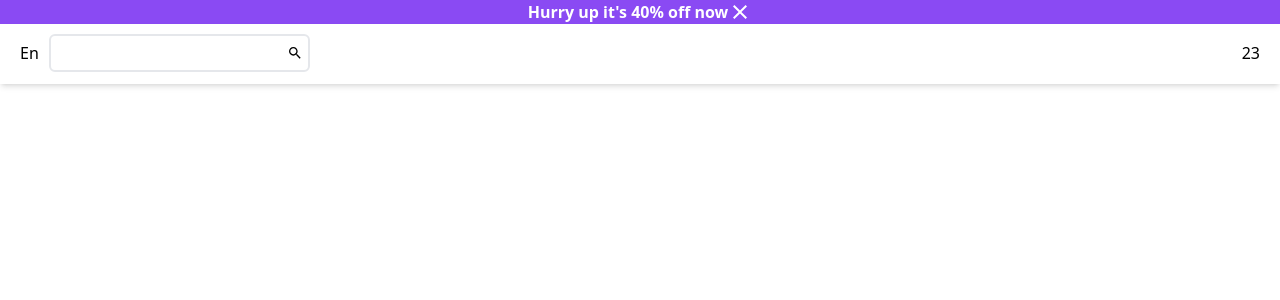
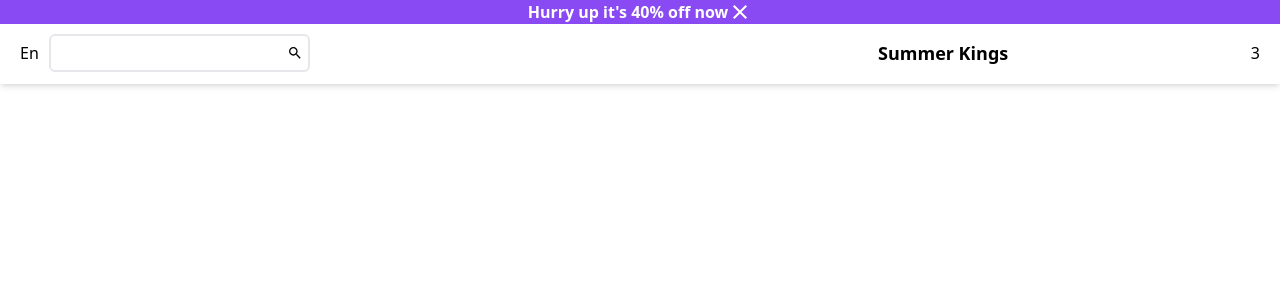
Before and after one commit to Opiwe/basic-react-ecommerce-app, a React (Create React App) app: page / in a window 1280 px wide. Shown: the top 300 px of the page. Built offline with nearby package versions, Linux system fonts and the light colour scheme.

Commit message:
added logo name

```diff
--- a/src/components/Navbar.jsx
+++ b/src/components/Navbar.jsx
@@ -14,13 +14,10 @@ const Navbar = () => {
                         <Search className='' style={{fontSize: '16px'}}/>
                     </div>
                 </div>
-
-
-
-
-
-
-                <div>2</div>
+                {/* Logo */}
+                <div className='center flex-1 text-center'>
+                    <div className='logo font-bold text-lg'>Summer Kings</div>
+                </div>
                 <div>3</div>
             </div>
         </div>
```
